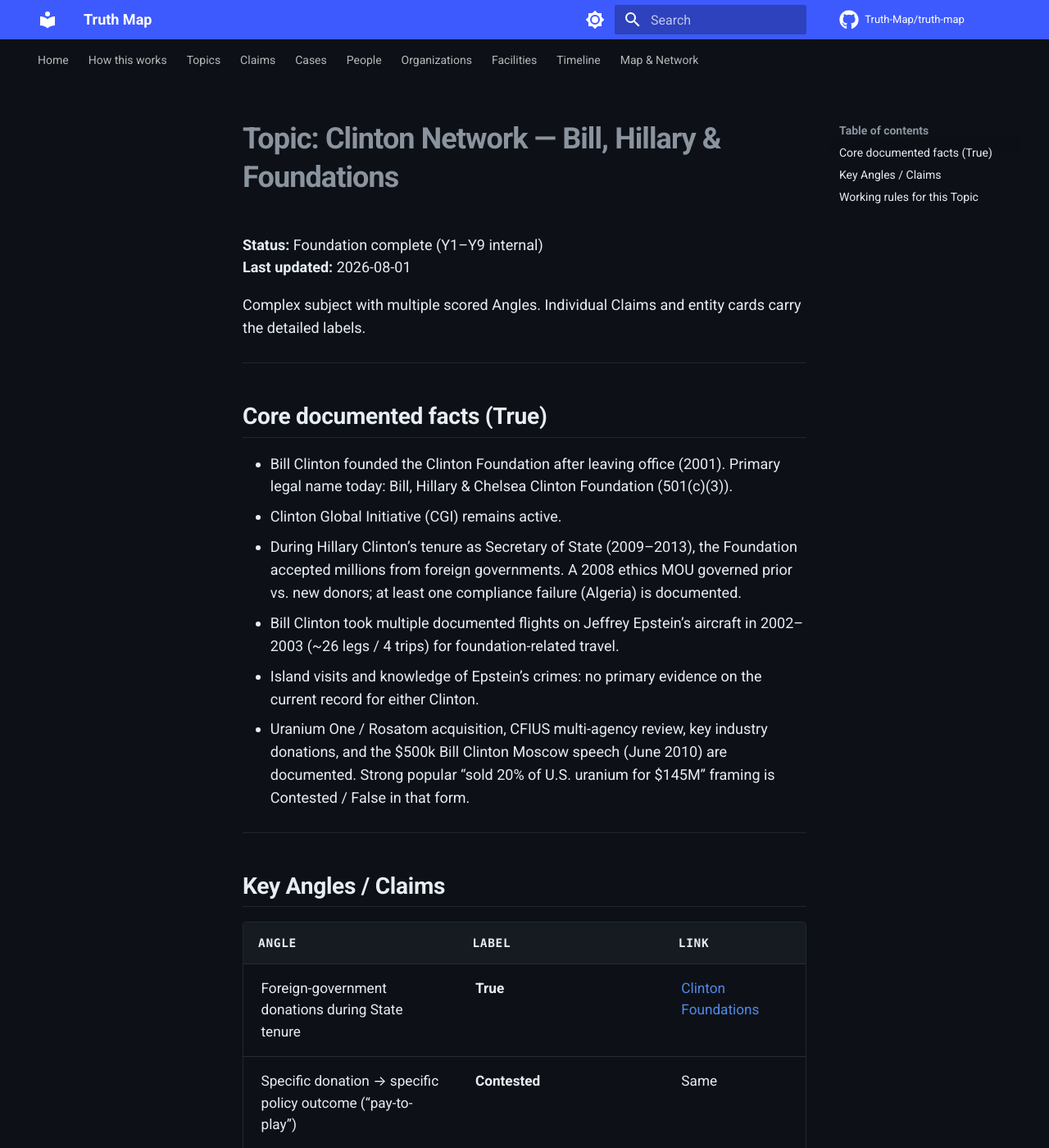
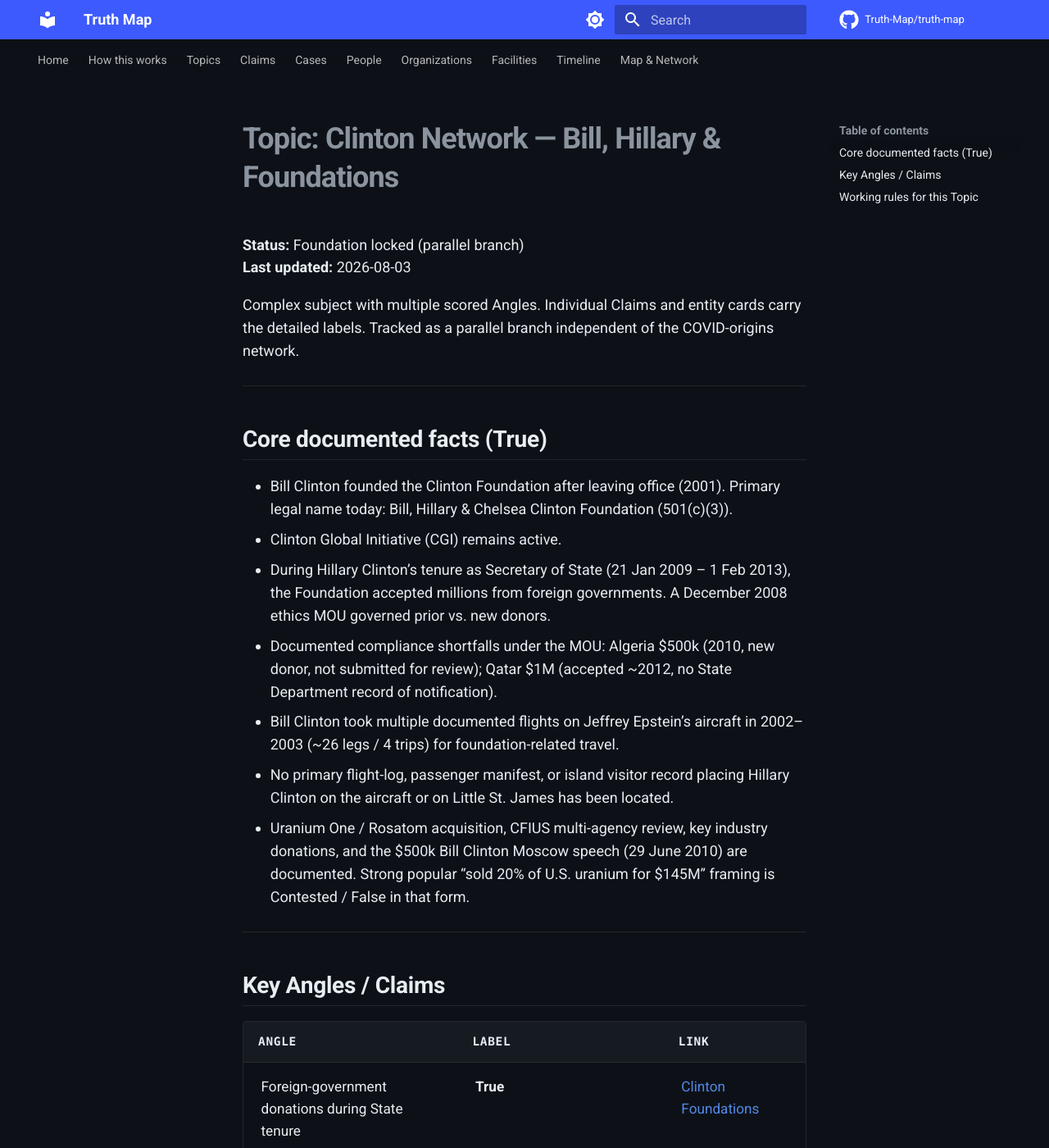
Before and after one commit to BnBCleaners/truth-map, an MkDocs documentation site: the page built from docs/topics/clinton-network.md, in a window 1280 px wide and 1400 px high. Shown: the whole window at 82% size. Built offline with MkDocs 1.6.1 and Material for MkDocs 9.7.7, drawn with Linux system fonts in a browser that asks for light colours; comment, search, counter and statistics services are not loaded; some of the changed text lies outside the part shown.

Commit message:
Tighten Clinton Network topic with locked parallel-branch facts (MOU, Algeria/Qatar, exact dates, Epstein status)

```diff
--- a/docs/topics/clinton-network.md
+++ b/docs/topics/clinton-network.md
@@ -1,9 +1,9 @@
 # Topic: Clinton Network — Bill, Hillary & Foundations
 
-**Status:** Foundation complete (Y1–Y9 internal)
-**Last updated:** 2026-08-01
+**Status:** Foundation locked (parallel branch)
+**Last updated:** 2026-08-03
 
-Complex subject with multiple scored Angles. Individual Claims and entity cards carry the detailed labels.
+Complex subject with multiple scored Angles. Individual Claims and entity cards carry the detailed labels. Tracked as a parallel branch independent of the COVID-origins network.
 
 ---
 
@@ -11,10 +11,11 @@ Complex subject with multiple scored Angles. Individual Claims and entity cards
 
 - Bill Clinton founded the Clinton Foundation after leaving office (2001). Primary legal name today: Bill, Hillary & Chelsea Clinton Foundation (501(c)(3)).
 - Clinton Global Initiative (CGI) remains active.
-- During Hillary Clinton’s tenure as Secretary of State (2009–2013), the Foundation accepted millions from foreign governments. A 2008 ethics MOU governed prior vs. new donors; at least one compliance failure (Algeria) is documented.
+- During Hillary Clinton’s tenure as Secretary of State (21 Jan 2009 – 1 Feb 2013), the Foundation accepted millions from foreign governments. A December 2008 ethics MOU governed prior vs. new donors.
+- Documented compliance shortfalls under the MOU: Algeria $500k (2010, new donor, not submitted for review); Qatar $1M (accepted ~2012, no State Department record of notification).
 - Bill Clinton took multiple documented flights on Jeffrey Epstein’s aircraft in 2002–2003 (~26 legs / 4 trips) for foundation-related travel.
-- Island visits and knowledge of Epstein’s crimes: no primary evidence on the current record for either Clinton.
-- Uranium One / Rosatom acquisition, CFIUS multi-agency review, key industry donations, and the $500k Bill Clinton Moscow speech (June 2010) are documented. Strong popular “sold 20% of U.S. uranium for $145M” framing is Contested / False in that form.
+- No primary flight-log, passenger manifest, or island visitor record placing Hillary Clinton on the aircraft or on Little St. James has been located.
+- Uranium One / Rosatom acquisition, CFIUS multi-agency review, key industry donations, and the $500k Bill Clinton Moscow speech (29 June 2010) are documented. Strong popular “sold 20% of U.S. uranium for $145M” framing is Contested / False in that form.
 
 ---
 
@@ -27,7 +28,7 @@ Complex subject with multiple scored Angles. Individual Claims and entity cards
 | Uranium One / Rosatom + Foundation flows | Underlying facts **True**; strong quid-pro-quo **Contested** | [C-14](../claims/C-14-uranium-one-clinton/) |
 | Bill Clinton Epstein flights 2002–2003 | **True** | [Bill Clinton](../people/bill-clinton/) · [Epstein Case](../cases/epstein-sex-trafficking-network/) |
 | Island visits / knowledge of crimes | **Unsupported** | Same |
-| Hillary Clinton Epstein operational links | **Unsupported** / no primary flight or meeting evidence | [Hillary Clinton](../people/hillary-clinton/) |
+| Hillary Clinton Epstein operational / flight / island links | **Unsupported** | [Hillary Clinton](../people/hillary-clinton/) |
 
 ---
 
```
